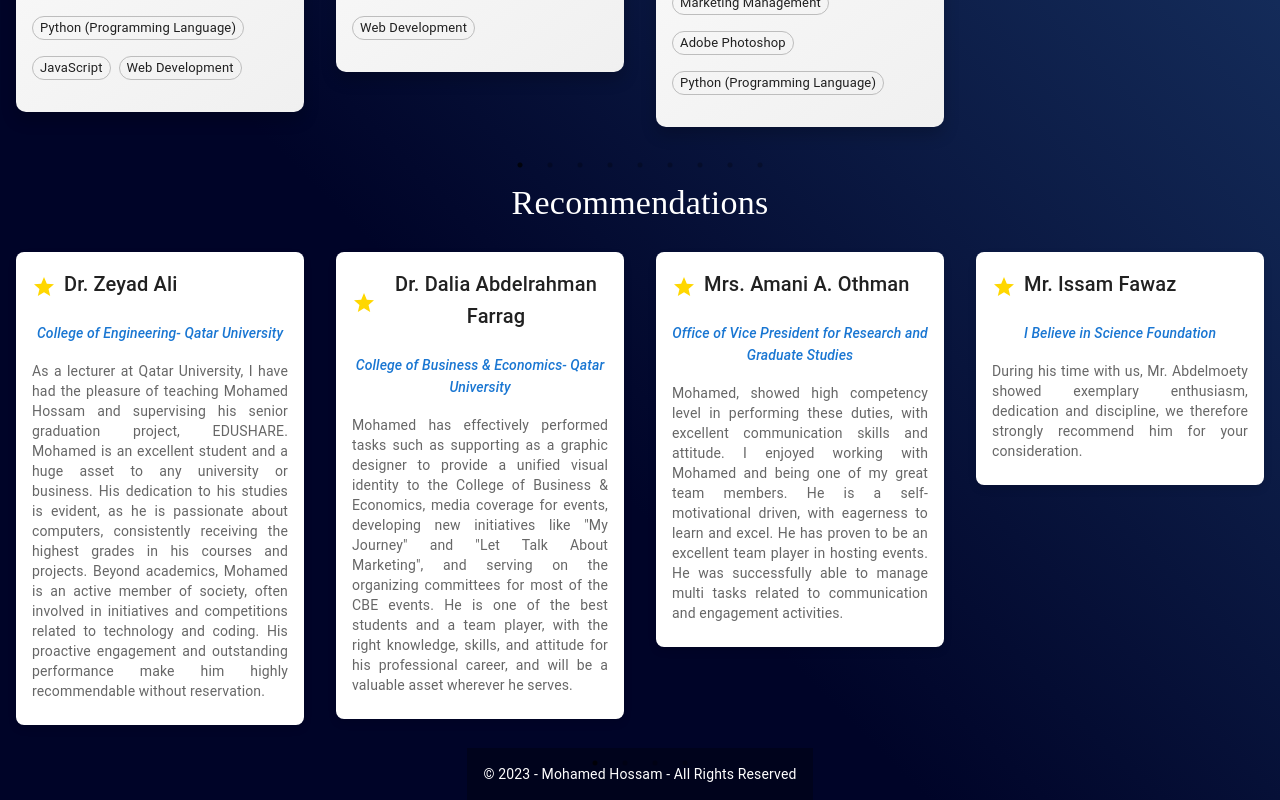
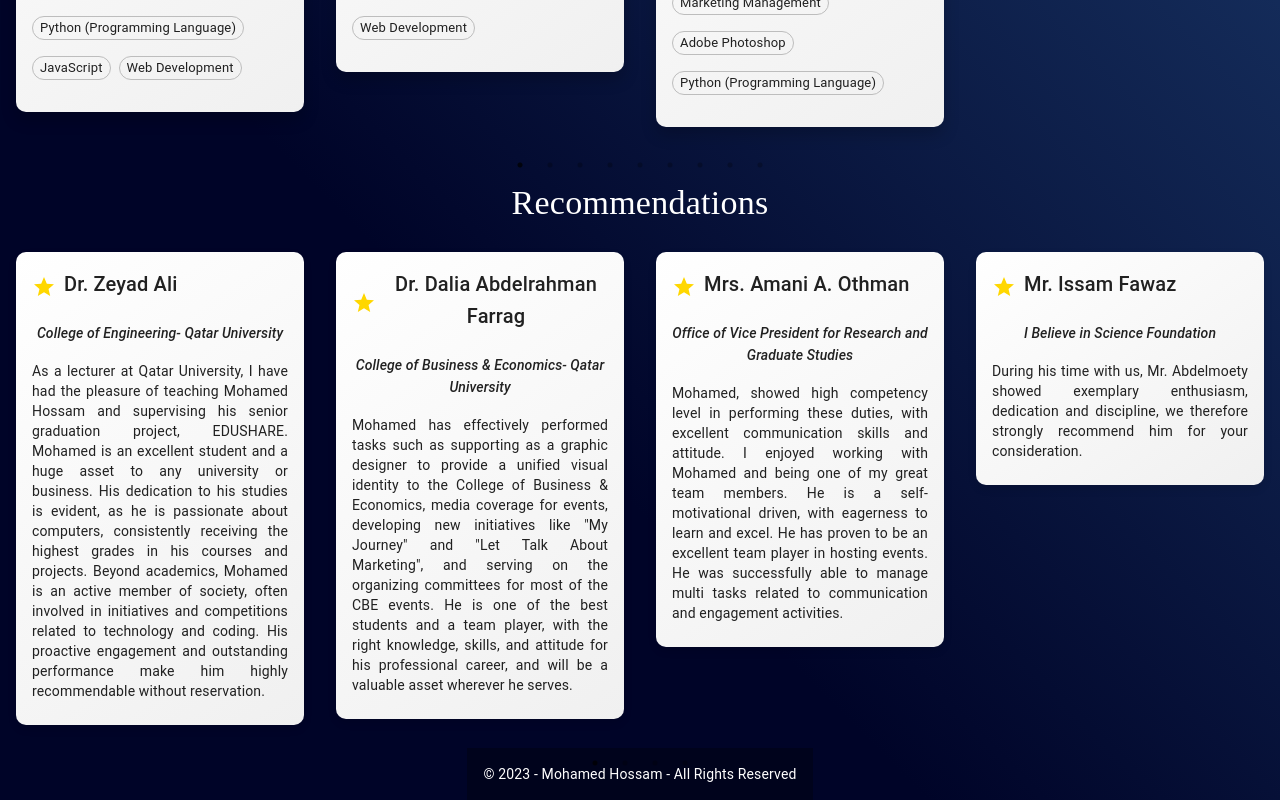
Before and after one commit to mohamedhossam237/mohamedhossam, a Next.js app: page / in a window 1280 px wide. Shown: the part 1010-1810 px from the top of the page. Built offline with nearby package versions, Linux system fonts and the light colour scheme.

Commit message:
UPDATE RECOM

```diff
--- a/components/RecommendationCard.js
+++ b/components/RecommendationCard.js
@@ -1,5 +1,6 @@
 import React from 'react';
-import { Box, Typography, Card, CardContent, Grid } from '@mui/material';
+import { Card, CardContent, Typography, Box, useTheme, Grid } from '@mui/material';
+import { motion } from 'framer-motion';
 import StarIcon from '@mui/icons-material/Star';
 import Slider from 'react-slick';
 
@@ -55,24 +56,40 @@ const recommendations = [
   },
 ];
 
+
 function RecommendationCard({ recommendation }) {
+  const theme = useTheme();
+
   return (
-    <Card sx={{ maxWidth: 345, margin: '1rem', boxShadow: '0 4px 8px rgba(0,0,0,0.1)', borderRadius: '8px', '&:hover': { boxShadow: '0 8px 16px rgba(0,0,0,0.2)' } }}>
+    <motion.div
+      whileHover={{ scale: 1.03 }}
+      transition={{ type: 'spring', stiffness: 300 }}
+    >
+      <Card sx={{
+        maxWidth: 345,
+        m: '1rem',
+        boxShadow: '0 4px 8px rgba(0,0,0,0.1)',
+        borderRadius: '10px',
+        '&:hover': { boxShadow: '0 8px 16px rgba(0,0,0,0.2)' },
+        background: 'linear-gradient(145deg, #ffffff, #f0f0f0)',
+
+      }}>
         <CardContent>
-        <Box display="flex" alignItems="center" marginBottom={2}>
-          <StarIcon sx={{ color: '#FFD700', marginRight: '8px' }} />
+          <Box display="flex" alignItems="center" mb={2}>
+            <StarIcon sx={{ color: '#FFD700', mr: '8px' }} />
             <Typography variant="h6" component="div" gutterBottom fontWeight="medium">
               {recommendation.author}
             </Typography>
           </Box>
-        <Typography variant="subtitle2" component="div" color="primary.main" marginBottom={2} fontStyle="italic">
+          <Typography variant="subtitle2" component="div" marginBottom={2} fontStyle="italic">
             {recommendation.enterprise}
           </Typography>
-        <Typography variant="body2" color="text.secondary" component="p" style={{ textAlign: 'justify' }}>
+          <Typography variant="body2" component="p" sx={{ textAlign: 'justify', fontSize: '0.875rem' }}>
             {recommendation.text}
           </Typography>
         </CardContent>
       </Card>
+    </motion.div>
   );
 }
 
--- a/pages/index.js
+++ b/pages/index.js
@@ -5,8 +5,6 @@ import {
   Button,
   CssBaseline,
   Zoom,
-  Card,
-  CardContent,
 } from '@mui/material';
 import { motion } from 'framer-motion';
 import Head from 'next/head';
@@ -39,48 +37,6 @@ export default function Home() {
   }, []);
 
   const imageUrl = imageUrls[currentImageIndex];
-
-  const [currentRole, setCurrentRole] = useState(0);
-  const roles = ['Web Developer', 'Graphic Designer', 'Video Editor', 'Mobile Developer'];
-
-
-  const InfoCard = ({ icon, title, description }) => (
-    <Card sx={{ maxWidth: 345, margin: '1rem' }}>
-      <CardContent>
-        <Box display="flex" alignItems="center">
-          {icon}
-          <Typography variant="h5" sx={{ color: 'white' }} component="div" gutterBottom >
-            {title}
-          </Typography>
-        </Box>
-        <Typography variant="body2" color="text.secondary">
-          {description}
-        </Typography>
-      </CardContent>
-    </Card>
-  );
-
-  const [anchorEl, setAnchorEl] = useState(null);
-  const pages = [
-    { name: 'Web Development', url: '/WebDevelopmentPage' },
-    { name: 'Graphic Design', url: '/graphicDesign' },
-    { name: 'Video Editing', url: '/videoEditing' },
-    { name: 'Mobile Development', url: '/mobileDevelopment' },
-    { name: 'Blogs', url: '/blogs' },
-    { name: 'Contact Me', url: '/contact' },
-  ];
-  const [menuOpen, setMenuOpen] = useState(false);
-
-  const handleMenuOpen = (event) => {
-    setMenuOpen(true);
-    setAnchorEl(event.currentTarget);
-  };
-
-  const handleMenuClose = () => {
-    setMenuOpen(false);
-    setAnchorEl(null);
-  };
-
 
   return (
     <> <Head>
```
Lines whose indentation alone changed are shown as unchanged.
